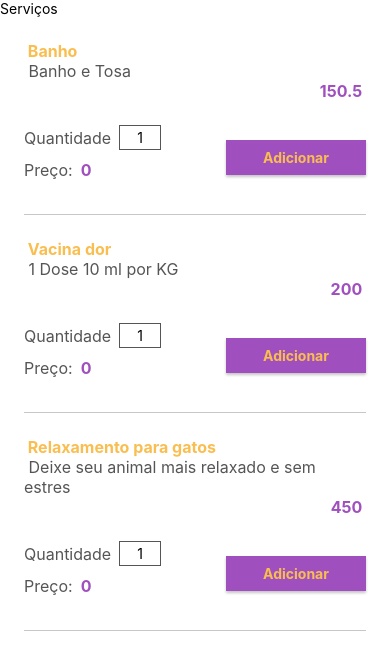
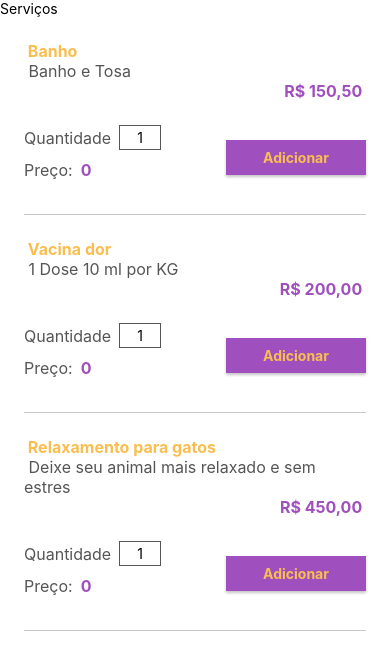
Before and after one commit to neves1697/alura-navegacao, a React Native app: screen / in a window 390 px wide. Shown: the top 670 px of the page. Built offline with nearby package versions, Linux system fonts and the light colour scheme.

Commit message:
Adicionando a biblioteca INTL para formatar os valores em reais

```diff
--- a/App.js
+++ b/App.js
@@ -1,6 +1,11 @@
 import { StatusBar } from 'expo-status-bar';
 import { StyleSheet, Text, View } from 'react-native';
 import Servicos from './src/Telas/Servicos';
+
+// importando biblioteca para trablhar com valores monetários
+
+import 'intl';
+import 'intl/locale-data/jsonp/pt-BR';
 
 export default function App() {
   return (
--- a/package.json
+++ b/package.json
@@ -11,6 +11,7 @@
   "dependencies": {
     "expo": "~49.0.15",
     "expo-status-bar": "~1.6.0",
+    "intl": "^1.2.5",
     "react": "18.2.0",
     "react-native": "0.72.6"
   },
--- a/src/Telas/Servicos/Item/index.js
+++ b/src/Telas/Servicos/Item/index.js
@@ -12,7 +12,11 @@ export default function Item({ nome, preco, descricao }) {
         <View style={estilos.informacao} >
             <Text style={estilos.nome} > {nome} </Text>
             <Text style={estilos.descricao} > {descricao} </Text>
-            <Text style={estilos.preco} > {preco} </Text>
+            <Text style={estilos.preco}> {
+                Intl.NumberFormat('pt-BR', {
+                    style: 'currency', currency: 'BRL'
+                }).format(preco)
+            } </Text>
         </View>
 
         <View style={estilos.carrinho} >
```
Also changed, not shown: 2 other files (tests, documents, lock files or other folders).
